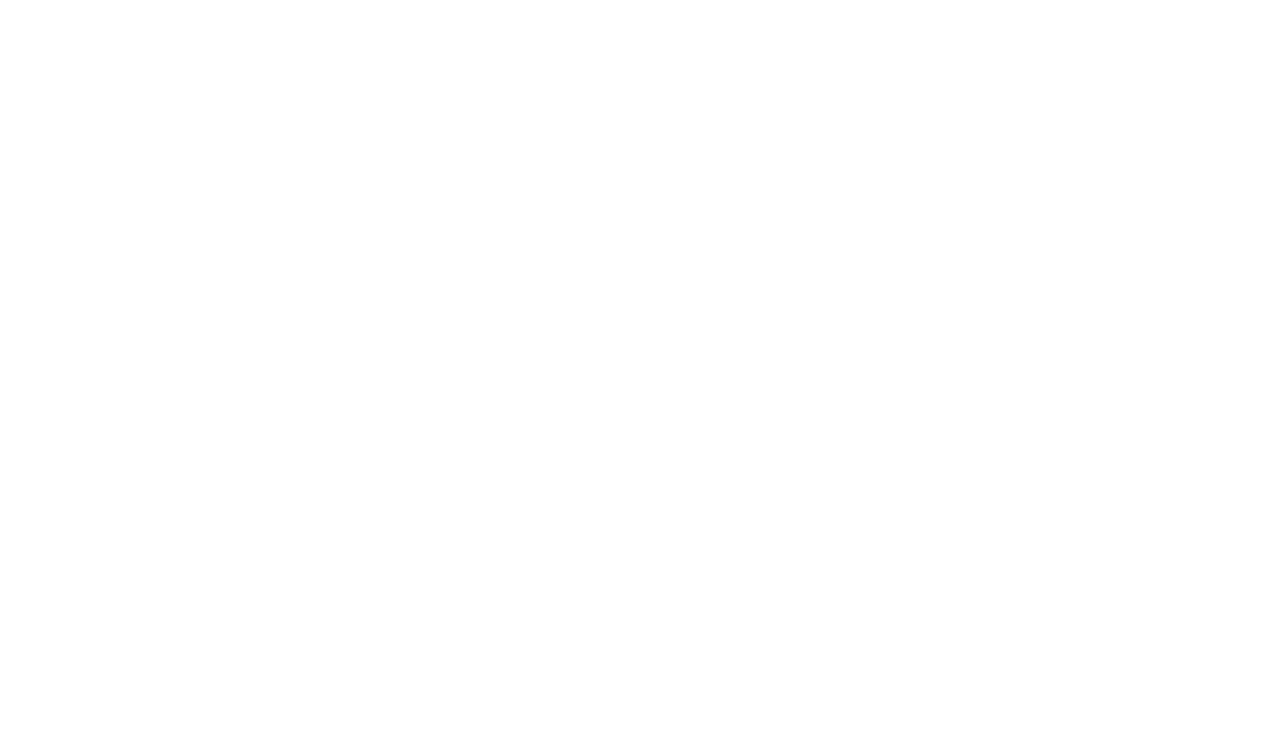
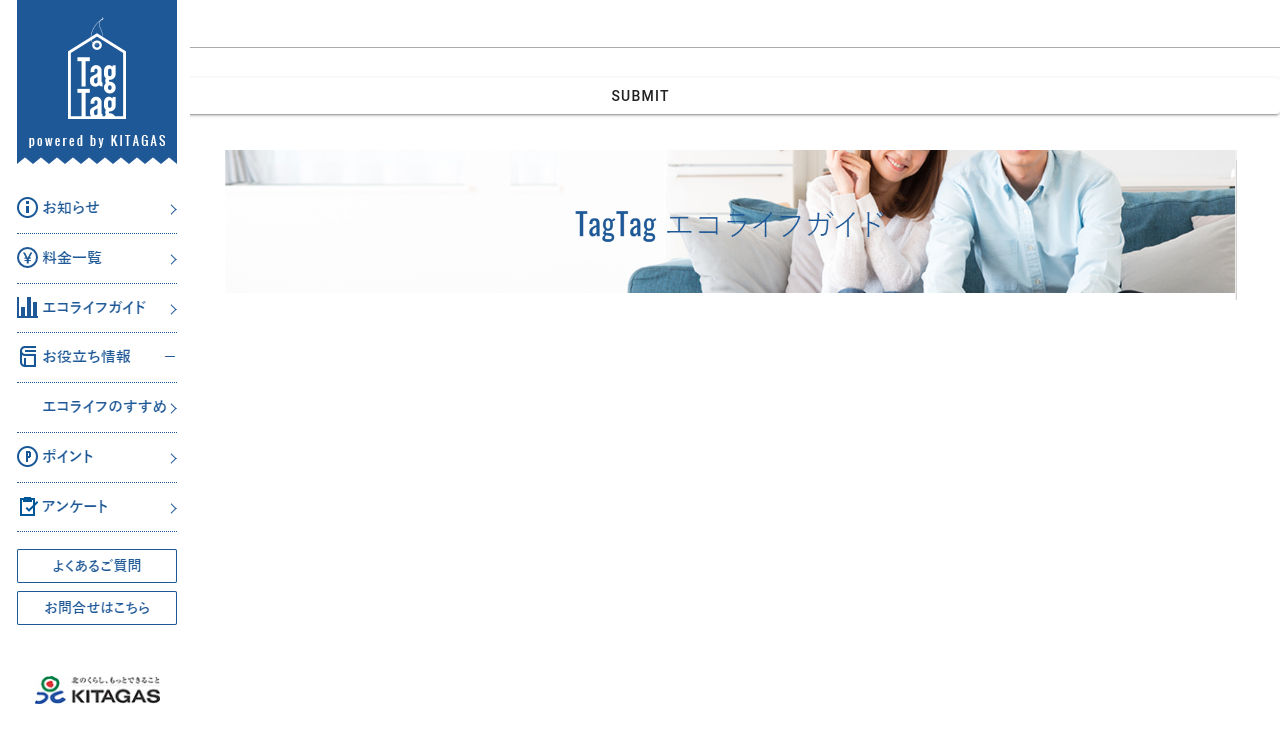
Before and after one commit to vietnvsyp/mock-screen-iframe, a Nuxt app: page /mail-receive-setting in a window 1280 px wide. Before the commit this address had no page. Shown: the top 742 px of the page. Built offline with nearby package versions, Linux system fonts and the light colour scheme.

Commit message:
code iframe user and mail receive setting

```diff
--- a/nuxt.config.ts
+++ b/nuxt.config.ts
@@ -49,6 +49,8 @@
   runtimeConfig: {
     public: {
       iframeTargetUrl: process.env.IFRAME_URL,
+      iframeUserPageUrl: process.env.IFRAME_USER_PAGE_URL,
+      iframeMailReceiveSettingUrl: process.env.IFRAME_MAIL_RECEIVE_SETTING_URL,
     },
   },
 })
--- /dev/null
+++ b/pages/mail-receive-setting/index.vue
@@ -0,0 +1,164 @@
+<template>
+  <div class="topHeader gray-background">
+    <form @submit="onSubmit" class="form-access">
+      <TextField
+        label="Access token"
+        name="access_token"
+        v-model="accessToken"
+      ></TextField>
+      <v-btn type="submit" block class="mt-2">Submit</v-btn>
+    </form>
+  </div>
+  <div class="sidenav"><img src="/left-menu.png" /></div>
+  <div
+    style="
+      display: flex;
+      flex-direction: column;
+      height: 100%;
+      min-height: 100%;
+      font-family: 'Yu Gothic';
+    "
+    class="gray-background mainRight"
+  >
+    <div class="topHeader">
+      <form @submit="onSubmit" class="form-access">
+        <img
+          src="/top-menu.png"
+          style="height: 150px; width: 100%; object-fit: contain"
+        />
+      </form>
+    </div>
+    <div class="main gray-background">
+      <iframe
+        id="webB"
+        class="responsive-iframe"
+        :src="srcIframe"
+        title="Create Member"
+        scrolling="no"
+        :height="heightApp"
+        width="100%"
+        style="border: none"
+      >
+      </iframe>
+    </div>
+  </div>
+  <!-- </div> -->
+</template>
+
+<script setup lang="ts">
+import { useForm } from 'vee-validate'
+import { ref } from 'vue'
+import { object, string } from 'yup'
+
+const accessToken = ref('')
+const runtimeConfig = useRuntimeConfig()
+const srcIframe = ref(runtimeConfig.public.iframeMailReceiveSettingUrl)
+
+const heightApp = ref()
+
+onMounted(() => {
+  const iframe = document.getElementById('webB') as HTMLIFrameElement
+
+  window.addEventListener('message', (event) => {
+    if (event.data === 'first_token') {
+      if (iframe && iframe.contentWindow && accessToken.value.length > 0) {
+        iframe.contentWindow.postMessage(
+          {
+            access_token: accessToken.value,
+          },
+          '*'
+        )
+        console.log('Send message successfully')
+      } else {
+        console.error(
+          'Unable to send message to iframe: iframe or iframe.contentWindow is null.'
+        )
+      }
+    } else if (event.data.type === 'iframe-height') {
+      heightApp.value = event.data.height
+    }
+  })
+})
+
+const schema = object().shape({
+  access_token: string().required(),
+})
+
+const { handleSubmit } = useForm({
+  validationSchema: schema,
+})
+
+const onSubmit = handleSubmit((values) => {
+  const iframe = document.getElementById('webB') as HTMLIFrameElement
+  if (iframe && iframe.contentWindow) {
+    iframe.contentWindow.postMessage(
+      {
+        access_token: accessToken.value,
+      },
+      '*'
+    )
+    console.log('Send message successfully')
+  } else {
+    console.error(
+      'Unable to send message to iframe: iframe or iframe.contentWindow is null.'
+    )
+  }
+}, onInvalidSubmit)
+
+function onInvalidSubmit({
+  values,
+  errors,
+  results,
+}: {
+  values: any
+  errors: any
+  results: any
+}) {
+  console.log(values) // current form values
+  console.log(errors) // a map of field names and their first error message
+  console.log(results) // a detailed map of field names and their validation results
+}
+function resizeIframe(obj: any) {
+  obj.style.height =
+    obj.contentWindow.document.documentElement.scrollHeight + 'px'
+}
+</script>
+
+<style lang="scss" scoped>
+.gray-background {
+  //background: $gray-background;
+  background: white;
+}
+.topHeader {
+  width: 100%;
+  background: white;
+}
+.form-access {
+  margin: 0 auto;
+  padding-bottom: 16px;
+  height: 150px;
+}
+.main {
+  flex: 1;
+}
+.sidenav {
+  height: 100%;
+  width: 180px;
+  position: fixed;
+  z-index: 1;
+  top: 0;
+  left: 0;
+}
+.mainRight {
+  margin-left: 180px;
+}
+@media only screen and (max-width: 768px) {
+  /* For mobile phones: */
+  .sidenav {
+    display: none;
+  }
+  .mainRight {
+    margin-left: 0;
+  }
+}
+</style>
--- /dev/null
+++ b/pages/user/index.vue
@@ -0,0 +1,164 @@
+<template>
+  <div class="topHeader gray-background">
+    <form @submit="onSubmit" class="form-access">
+      <TextField
+        label="Access token"
+        name="access_token"
+        v-model="accessToken"
+      ></TextField>
+      <v-btn type="submit" block class="mt-2">Submit</v-btn>
+    </form>
+  </div>
+  <div class="sidenav"><img src="/left-menu.png" /></div>
+  <div
+    style="
+      display: flex;
+      flex-direction: column;
+      height: 100%;
+      min-height: 100%;
+      font-family: 'Yu Gothic';
+    "
+    class="gray-background mainRight"
+  >
+    <div class="topHeader">
+      <form @submit="onSubmit" class="form-access">
+        <img
+          src="/top-menu.png"
+          style="height: 150px; width: 100%; object-fit: contain"
+        />
+      </form>
+    </div>
+    <div class="main gray-background">
+      <iframe
+        id="webB"
+        class="responsive-iframe"
+        :src="srcIframe"
+        title="Create Member"
+        scrolling="no"
+        :height="heightApp"
+        width="100%"
+        style="border: none"
+      >
+      </iframe>
+    </div>
+  </div>
+  <!-- </div> -->
+</template>
+
+<script setup lang="ts">
+import { useForm } from 'vee-validate'
+import { ref } from 'vue'
+import { object, string } from 'yup'
+
+const accessToken = ref('')
+const runtimeConfig = useRuntimeConfig()
+const srcIframe = ref(runtimeConfig.public.iframeUserPageUrl)
+
+const heightApp = ref()
+
+onMounted(() => {
+  const iframe = document.getElementById('webB') as HTMLIFrameElement
+
+  window.addEventListener('message', (event) => {
+    if (event.data === 'first_token') {
+      if (iframe && iframe.contentWindow && accessToken.value.length > 0) {
+        iframe.contentWindow.postMessage(
+          {
+            access_token: accessToken.value,
+          },
+          '*'
+        )
+        console.log('Send message successfully')
+      } else {
+        console.error(
+          'Unable to send message to iframe: iframe or iframe.contentWindow is null.'
+        )
+      }
+    } else if (event.data.type === 'iframe-height') {
+      heightApp.value = event.data.height
+    }
+  })
+})
+
+const schema = object().shape({
+  access_token: string().required(),
+})
+
+const { handleSubmit } = useForm({
+  validationSchema: schema,
+})
+
+const onSubmit = handleSubmit((values) => {
+  const iframe = document.getElementById('webB') as HTMLIFrameElement
+  if (iframe && iframe.contentWindow) {
+    iframe.contentWindow.postMessage(
+      {
+        access_token: accessToken.value,
+      },
+      '*'
+    )
+    console.log('Send message successfully')
+  } else {
+    console.error(
+      'Unable to send message to iframe: iframe or iframe.contentWindow is null.'
+    )
+  }
+}, onInvalidSubmit)
+
+function onInvalidSubmit({
+  values,
+  errors,
+  results,
+}: {
+  values: any
+  errors: any
+  results: any
+}) {
+  console.log(values) // current form values
+  console.log(errors) // a map of field names and their first error message
+  console.log(results) // a detailed map of field names and their validation results
+}
+function resizeIframe(obj: any) {
+  obj.style.height =
+    obj.contentWindow.document.documentElement.scrollHeight + 'px'
+}
+</script>
+
+<style lang="scss" scoped>
+.gray-background {
+  //background: $gray-background;
+  background: white;
+}
+.topHeader {
+  width: 100%;
+  background: white;
+}
+.form-access {
+  margin: 0 auto;
+  padding-bottom: 16px;
+  height: 150px;
+}
+.main {
+  flex: 1;
+}
+.sidenav {
+  height: 100%;
+  width: 180px;
+  position: fixed;
+  z-index: 1;
+  top: 0;
+  left: 0;
+}
+.mainRight {
+  margin-left: 180px;
+}
+@media only screen and (max-width: 768px) {
+  /* For mobile phones: */
+  .sidenav {
+    display: none;
+  }
+  .mainRight {
+    margin-left: 0;
+  }
+}
+</style>
```
Also changed, not shown: 1 other file (tests, documents, lock files or other folders).
